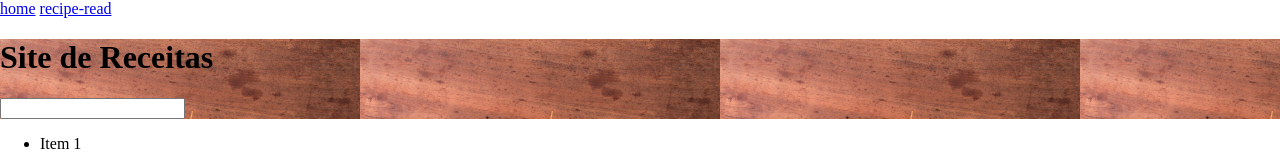
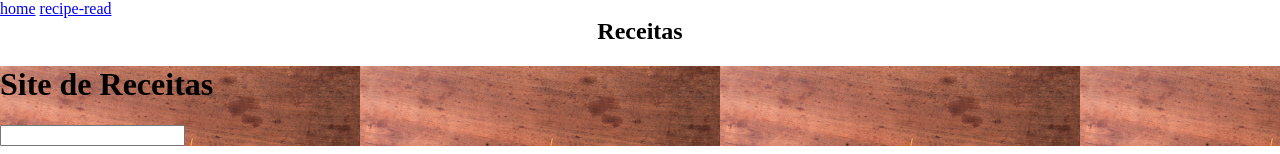
Before and after one commit to otaviomalvess/receitas, a SvelteKit app: page / in a window 1280 px wide. Shown: the top 154 px of the page. Built offline with nearby package versions, Linux system fonts and the light colour scheme.

Commit message:
Added the logo in the nav bar.

```diff
--- a/src/routes/+layout.svelte
+++ b/src/routes/+layout.svelte
@@ -4,8 +4,18 @@
 
 <main>
 	<nav>
-		<a href="/">home</a>
-		<a href="/recipe-read">recipe-read</a>
+		<div class="links">
+			<a href="/">home</a>
+			<a href="/recipe-read">recipe-read</a>
+		</div>
+		<h2 class="logo">Receitas</h2>
 	</nav>
 	<slot />
 </main>
+
+<style>
+	.logo {
+		text-align: center;
+		margin: 0px auto 5px;
+	}
+</style>
```
